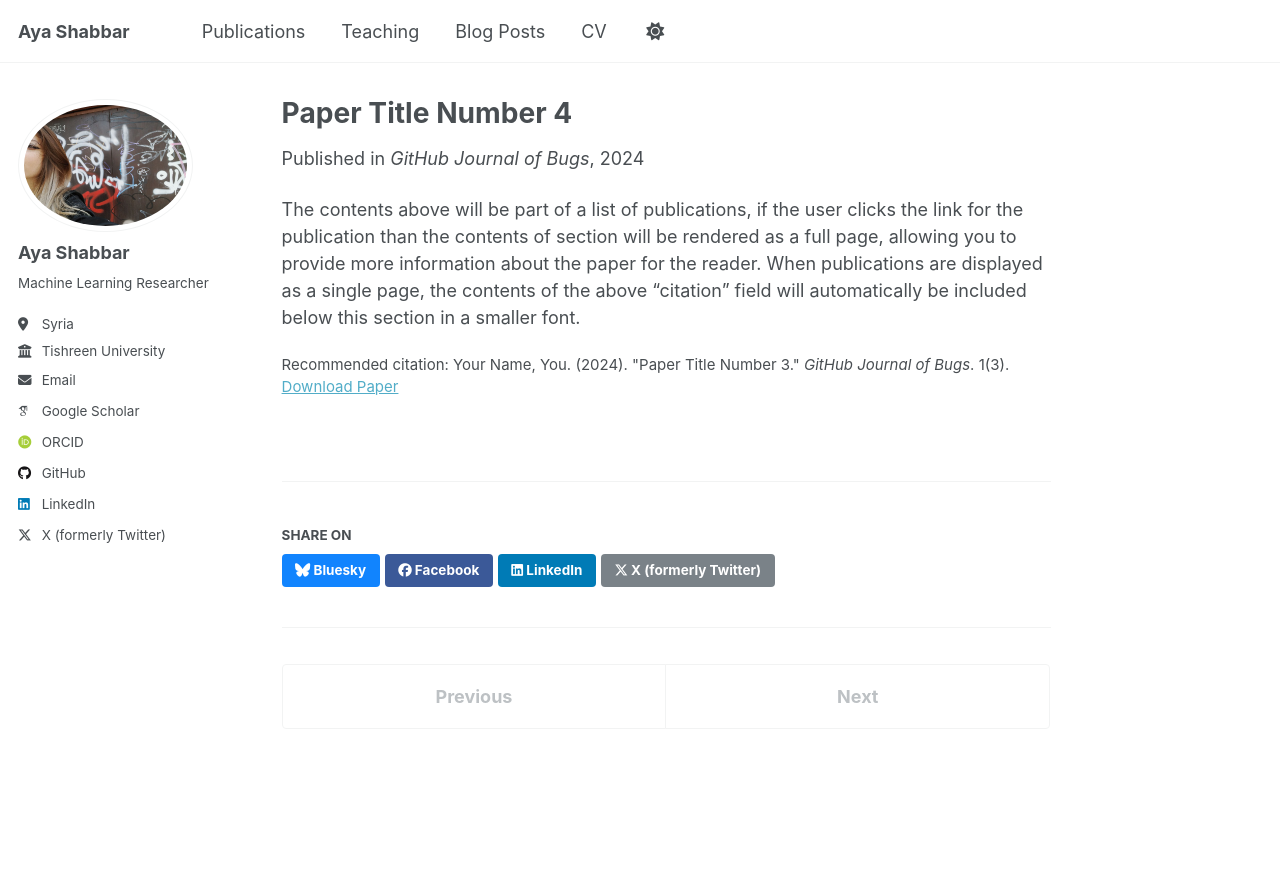
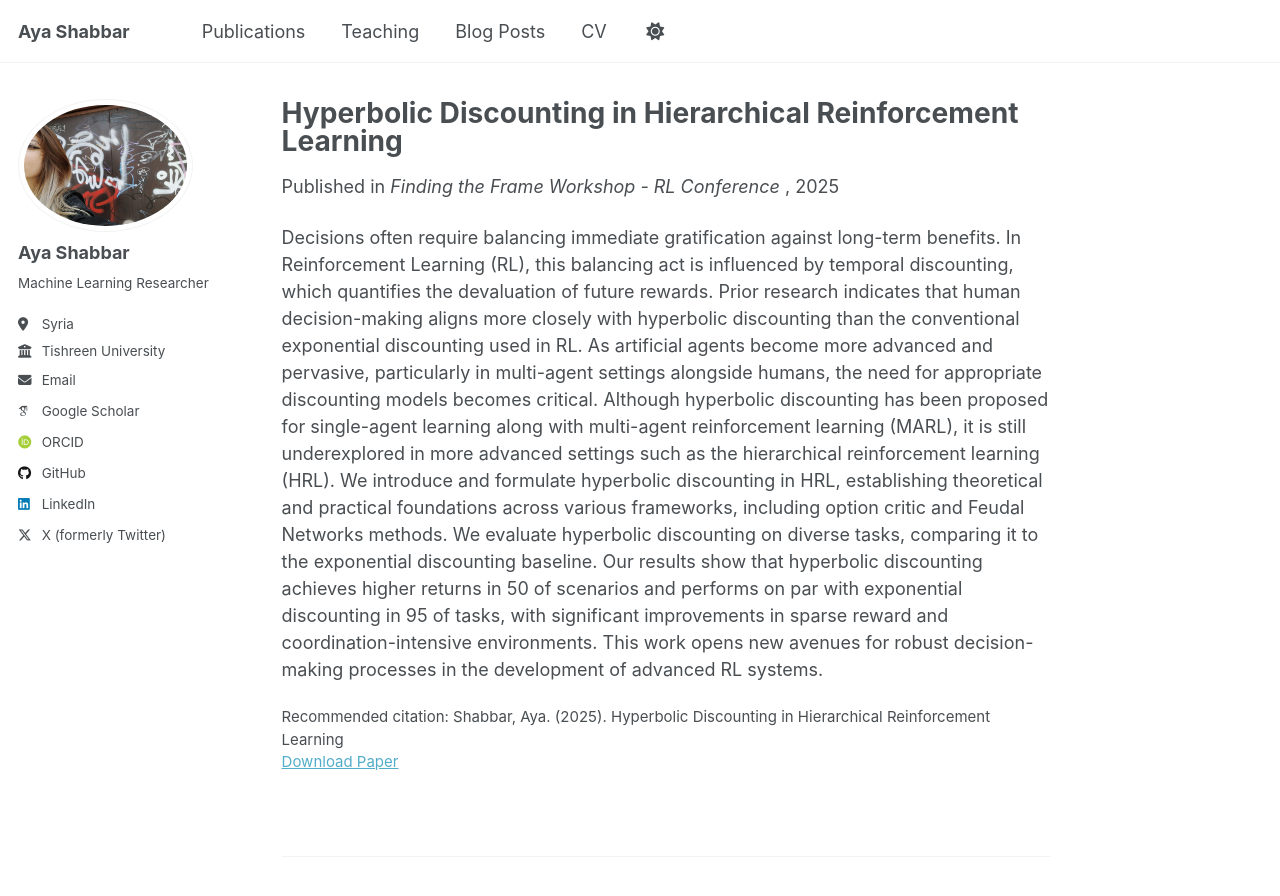
Before and after one commit to ayashabbar/ayashabbar.github.io, a Jekyll site: the page built from _publications/2024-02-17-paper-title-number-4.md, in a window 1280 px wide and 900 px high. Shown: the top 896 px of the window. Built offline with Jekyll 4.4.1, drawn with Linux system fonts in a browser that asks for light colours; some web fonts are replaced; a script that is not in the unit is left out.

Commit message:
Update 2024-02-17-paper-title-number-4.md

```diff
--- a/_publications/2024-02-17-paper-title-number-4.md
+++ b/_publications/2024-02-17-paper-title-number-4.md
@@ -1,13 +1,13 @@
 ---
-title: "Paper Title Number 4"
+title: "Hyperbolic Discounting in Hierarchical Reinforcement Learning"
 collection: publications
 category: conferences
-permalink: /publication/2024-02-17-paper-title-number-4
-excerpt: 'This paper is about fixing template issue #693.'
-date: 2024-02-17
-venue: 'GitHub Journal of Bugs'
-paperurl: 'http://academicpages.github.io/files/paper3.pdf'
-citation: 'Your Name, You. (2024). &quot;Paper Title Number 3.&quot; <i>GitHub Journal of Bugs</i>. 1(3).'
+permalink: /publication/2025-06-01-my_paper
+#excerpt: 'This paper is about fixing template issue #693.'
+date: 2025-06-01
+venue: 'Finding the Frame Workshop - RL Conference '
+paperurl: 'http://academicpages.github.io/files/my_paper.pdf'
+citation: 'Shabbar, Aya. (2025). Hyperbolic Discounting in Hierarchical Reinforcement Learning'
 ---
 
-The contents above will be part of a list of publications, if the user clicks the link for the publication than the contents of section will be rendered as a full page, allowing you to provide more information about the paper for the reader. When publications are displayed as a single page, the contents of the above "citation" field will automatically be included below this section in a smaller font.
+Decisions often require balancing immediate gratification against long-term benefits. In Reinforcement Learning (RL), this balancing act is influenced by temporal discounting, which quantifies the devaluation of future rewards. Prior research indicates that human decision-making aligns more closely with hyperbolic discounting than the conventional exponential discounting used in RL. As artificial agents become more advanced and pervasive, particularly in multi-agent settings alongside humans, the need for appropriate discounting models becomes critical. Although hyperbolic discounting has been proposed for single-agent learning along with multi-agent reinforcement learning (MARL), it is still underexplored in more advanced settings such as the hierarchical reinforcement learning (HRL). We introduce and formulate hyperbolic discounting in HRL, establishing theoretical and practical foundations across various frameworks, including option critic and Feudal Networks methods. We evaluate hyperbolic discounting on diverse tasks, comparing it to the exponential discounting baseline. Our results show that hyperbolic discounting achieves higher returns in 50 of scenarios and performs on par with exponential discounting in 95 of tasks, with significant improvements in sparse reward and coordination-intensive environments. This work opens new avenues for robust decision-making processes in the development of advanced RL systems.
```
